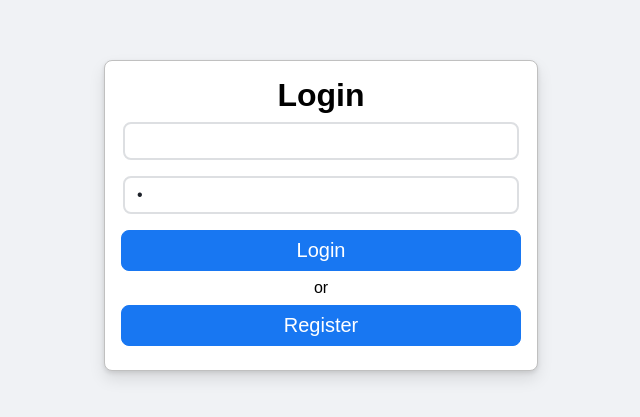
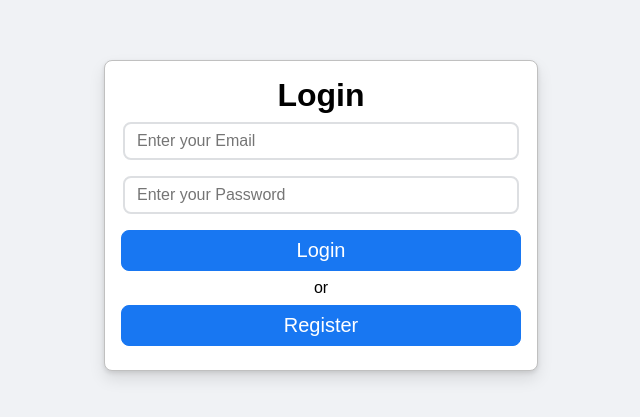
Before and after one commit to Rakib3103/Product-Inventory-Website, a React (Create React App) app: page / in a window 1280 px wide. Shown: the part 185-602 px from the top of the page, without its empty margins (319-959 px from the left). Built offline with nearby package versions, Linux system fonts and the light colour scheme.

Commit message:
Database done of LoginRegister

```diff
--- a/src/App.js
+++ b/src/App.js
@@ -1,5 +1,4 @@
-import React, { useState } from 'react'; // Add useState here
-// import React from 'react';
+import React, { useState } from 'react';
 import './App.css';
 import Homepage from './components/homepage/homepage';
 import Login from './components/login/login';
@@ -11,14 +10,12 @@ function App() {
   return (
     <div className="App">
       <Router>
-        <switch>
+        <Switch> {/* Notice the uppercase 'S' here */}
           <Route exact path = "/">
             {
               user && user._id
-              ? //These are Ternary Operators
-              <Homepage/>
-              : //These are Ternary Operators
-              <Login setLoginUser = {setLoginUser}/>
+              ? <Homepage/>
+              : <Login setLoginUser = {setLoginUser}/>
             }
           </Route>
           <Route path = "/login">
@@ -27,7 +24,7 @@ function App() {
           <Route path = "/register">
             <Register />
           </Route>
-        </switch>
+        </Switch>
       </Router>
     </div>
   );
--- a/src/components/login/login.js
+++ b/src/components/login/login.js
@@ -5,8 +5,8 @@ import { useHistory } from "react-router-dom"
 const Login = ( { setLoginUser } ) => {
     const history = useHistory()
     const [user, setUser] = useState({
-        email:" ",
-        password:" "
+        email:"",
+        password:""
     })
 
     const handleChange = e => {
--- a/src/components/register/register.js
+++ b/src/components/register/register.js
@@ -6,11 +6,11 @@ import { useHistory } from "react-router-dom"
 const Register = () => {
     const history = useHistory()
     const [user, setUser] = useState({
-        name: " ",
-        email:" ",
-        phone:" ",
-        password:" ",
-        reEnterPassword:" "
+        name: "",
+        email:"",
+        phone:"",
+        password:"",
+        reEnterPassword:""
     })
 
     const handleChange = e => {
@@ -25,7 +25,8 @@ const Register = () => {
         const { name, email, password, reEnterPassword } = user
         if (name && email && password && (password === reEnterPassword)){
             axios.post("http://localhost:9002/register", user)
-            .then( res => console.log(res) )
+            .then(res => console.log(res))
+            .catch(err => console.log(err)); // Handle error
         } else{
             alert("Invalid Input")
         }
```
